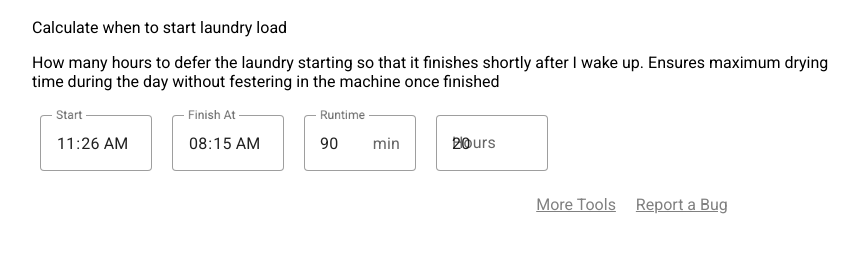
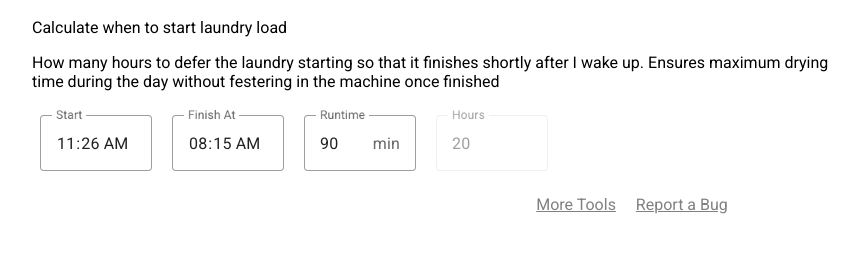
Before and after one commit to kittsville/Web-Tools, a Jekyll site: the page built from laundy-timer/index.html, in a window 1280 px wide. Shown: the part 207-460 px from the top of the page, without its empty margins (8-867 px from the left). Built offline with Jekyll 4.4.1, drawn with Linux system fonts in a browser that asks for light colours.

Commit message:
Fix layout

```diff
--- a/laundy-timer/index.html
+++ b/laundy-timer/index.html
@@ -47,5 +47,5 @@ layout: default
     </span>
     <span class="mdc-notched-outline__trailing"></span>
   </span>
-  <input id="defer-by-hours" type="number" class="mdc-text-field__input" aria-labelledby="defer-by-hours-label-id">
+  <input id="defer-by-hours" type="number" class="mdc-text-field__input" aria-labelledby="defer-by-hours-label-id" value="0" disabled>
 </label>
```
